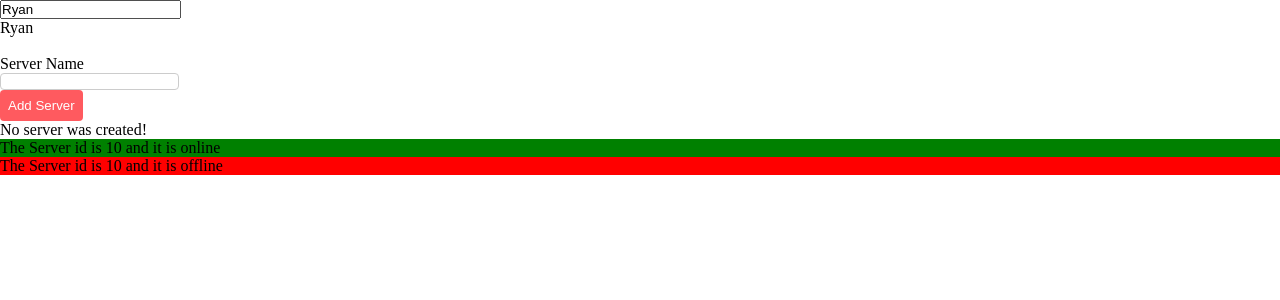
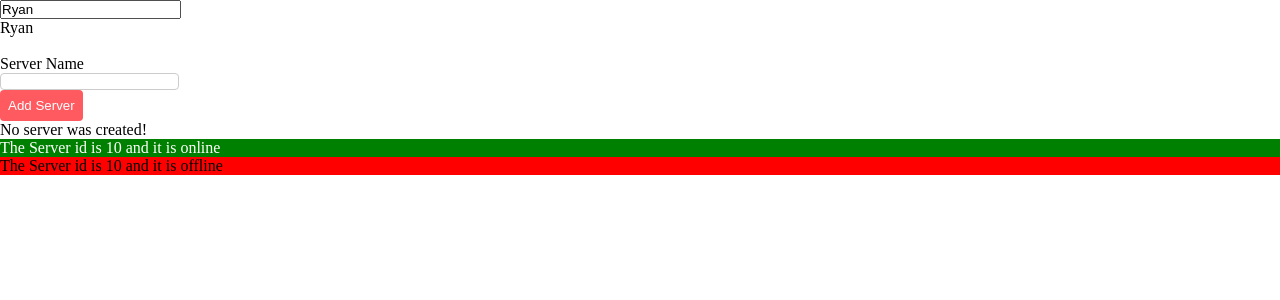
Before and after one commit to ryanwpb/angular-tutorial, an Angular app: page / in a window 1280 px wide. Shown: the top 300 px of the page. Built offline with nearby package versions, Linux system fonts and the light colour scheme.

Commit message:
Adding atribute directives.

```diff
--- a/src/app/server/server.component.html
+++ b/src/app/server/server.component.html
@@ -1,3 +1,6 @@
-<p [ngStyle]="{ backgroundColor: getColor() }">
+<p
+  [ngStyle]="{ backgroundColor: getColor() }"
+  [ngClass]="{ online: serverStatus === 'online' }"
+>
   The Server id is {{ serverId }} and it is {{ serverStatus }}
 </p>
--- a/src/styles.css
+++ b/src/styles.css
@@ -32,3 +32,13 @@
   border: solid 1px var(--input-primary-border);
   border-radius: var(--border-radius);
 }
+
+.online {
+  background: none;
+  color: #fff;
+}
+
+.offline {
+  background: none;
+  color: #fff;
+}
```
